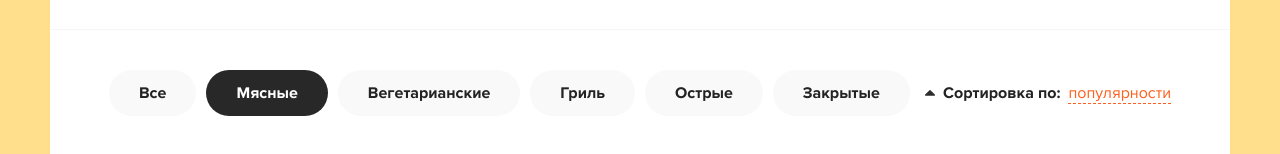
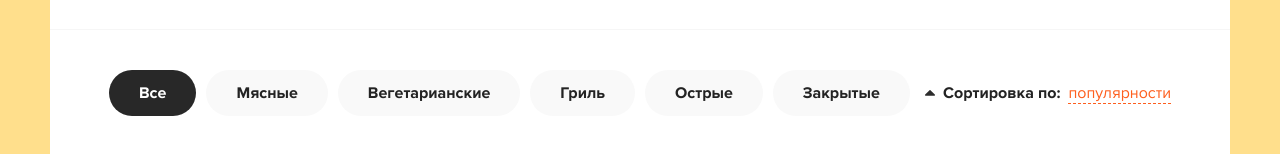
Before and after one commit to GulievCorp/Pizza, a React (Create React App) app: page / in a window 1280 px wide. Shown: the part 152-306 px from the top of the page. Built offline with nearby package versions, Linux system fonts and the light colour scheme; data requests are answered from the project's data file.

Commit message:
Rework Home

```diff
--- a/src/components/Categories.jsx
+++ b/src/components/Categories.jsx
@@ -5,7 +5,7 @@ import { fetchPizzas } from '../actions/pizzas';
 
 
 const Categories = React.memo((props) => {
-  const [activeItem, setActiveItem] = useState(0);
+  const [activeItem, setActiveItem] = useState(null);
   const dispatch = useDispatch();
   const { category, sortBy } = useSelector(({ filters }) => filters);
   const onSelectItem = React.useCallback((index) => {
@@ -17,15 +17,13 @@ const Categories = React.memo((props) => {
     dispatch(fetchPizzas(sortBy, category));
   }, [category, sortBy]);
 
-
-
   const { items } = props;
   let item =
     items &&
     items.map((item, index) => {
       return (
         <li
-          className={activeItem === index ? 'active' : ''}
+          className={category === index ? 'active' : ''}
           onClick={() => onSelectItem(index)}
           k
           ey={index}>
--- a/src/pages/Home.jsx
+++ b/src/pages/Home.jsx
@@ -23,16 +23,15 @@ function Home() {
 
   const items = useSelector(({ pizzas }) => pizzas.items);
   const isLoaded = useSelector(({ pizzas }) => pizzas.isLoaded);
-  const {categories, sortBy} = useSelector(({filters}) => filters);
+
 
 
 
   useEffect(() => {
     if(!items.lenght){
       console.log(dispatch(fetchPizzas()))
-      console.log(categories, sortBy);
     }
-  }, [categories]);
+  }, []);
 
   return (
     <div className="container">
```
